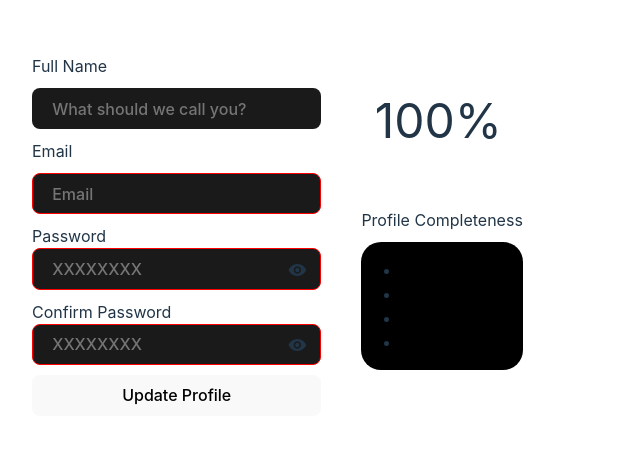
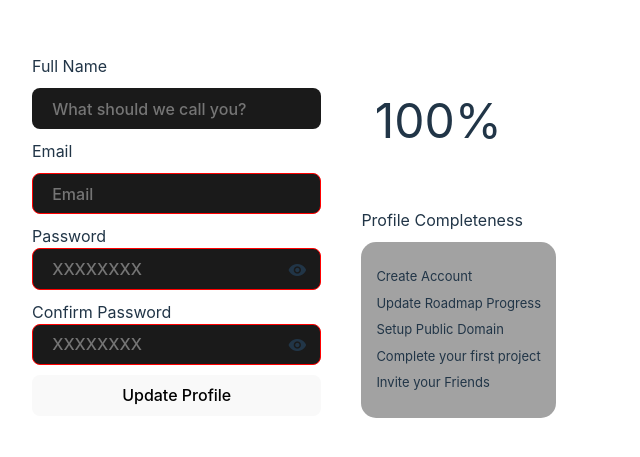
Before and after one commit to Jaunty5899/formUI, a React (Vite) app: page / in a window 1280 px wide. Shown: the part 165-622 px from the top of the page, without its empty margins (0-640 px from the left). Built offline with nearby package versions, Linux system fonts and the light colour scheme.

Commit message:
subsub section done

```diff
--- a/src/App.css
+++ b/src/App.css
@@ -45,6 +45,15 @@
   font-size: xxx-large;
 }
 .subSubDiv {
-  background-color: black;
-  border-radius: 20px;
+  background-color: rgba(0, 0, 0, 0.363);
+  border-radius: 15px;
 }
+.list {
+  display: flex;
+  flex-direction: column;
+  gap: 7px;
+  list-style-type: none;
+  padding: 25px 15px;
+  margin: 0;
+  font-size: small;
+}
--- a/src/App.jsx
+++ b/src/App.jsx
@@ -41,10 +41,11 @@ function App() {
         <span>Profile Completeness</span>
         <div className="subSubDiv">
           <ul className="list">
-            <li></li>
-            <li></li>
-            <li></li>
-            <li></li>
+            <li>Create Account</li>
+            <li>Update Roadmap Progress</li>
+            <li>Setup Public Domain</li>
+            <li>Complete your first project</li>
+            <li>Invite your Friends</li>
           </ul>
         </div>
       </div>
```
